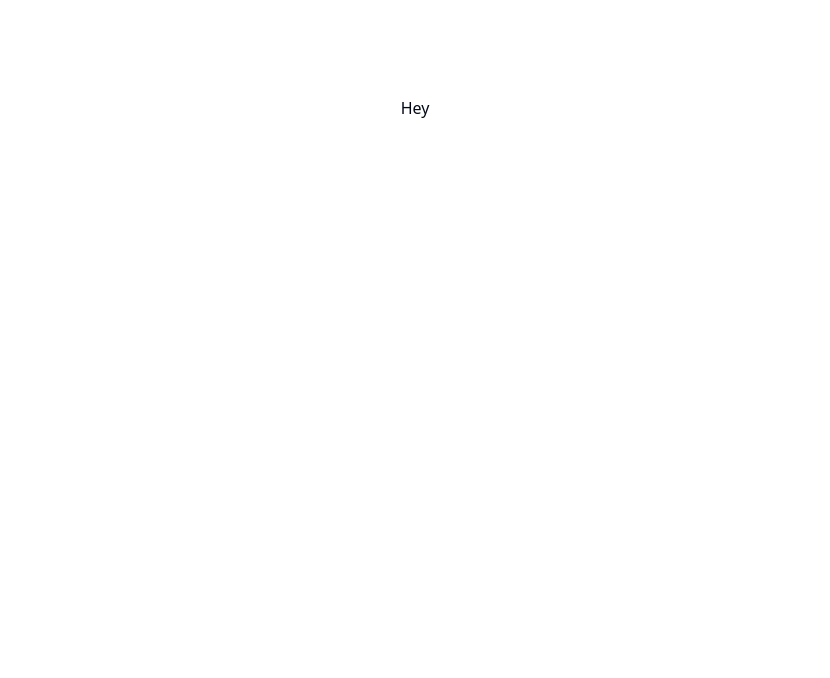
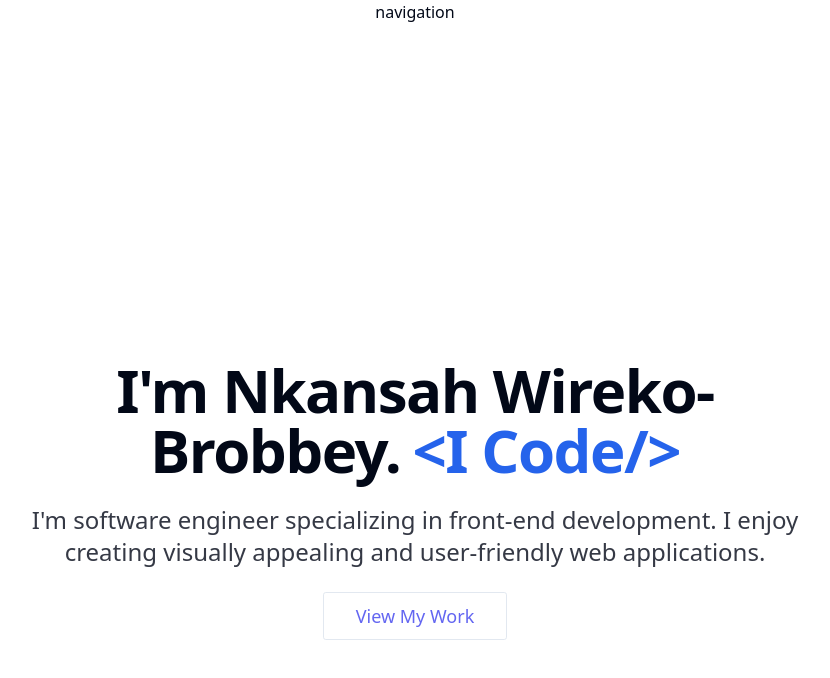
Before and after one commit to nkansah-wireko-brobbey/my-portfolio, a Next.js app: page / in a window 1280 px wide. Shown: the top 678 px of the page, without its empty margins (225-1055 px from the left). Built offline with nearby package versions, Linux system fonts and the light colour scheme.

Commit message:
feat: Add banner component for homepage

```diff
--- a/app/page.tsx
+++ b/app/page.tsx
@@ -1,9 +1,13 @@
 import Image from "next/image";
+import Navigation from "@/components/navigation";
+import Banner from "@/components/banner";
+
 
 export default function Home() {
   return (
-    <main className="flex min-h-screen flex-col items-center justify-between p-24">
-     Hey
+    <main className="flex min-h-screen flex-col items-center justify-between">
+     <Navigation/>
+     <Banner />
     </main>
   );
 }
--- /dev/null
+++ b/components/banner.tsx
@@ -0,0 +1,30 @@
+
+import Link from 'next/link'
+
+const Banner = () => {
+  return (
+    <section className="w-full py-24 md:py-32 lg:py-40">
+      <div className="container px-4 md:px-6 text-center">
+        <div className="max-w-3xl mx-auto space-y-6">
+          <h1 className="text-3xl md:text-4xl lg:text-6xl font-bold tracking-tight">
+            {"I'm Nkansah Wireko-Brobbey."}
+            <span className='text-primary ml-3'>{"<I Code/>"}</span>
+
+          </h1>
+          <p className="text-lg md:text-xl lg:text-2xl text-foreground/80">
+          {"I'm software engineer specializing in front-end development. I enjoy creating visually appealing and user-friendly web applications."}
+          </p>
+          <Link
+            href="#"
+            className="inline-flex items-center justify-center h-12 px-8 rounded-md bg-transparent border text-[#6366F1] font-medium text-lg transition-colors hover:bg-gray-200 focus:outline-none focus:ring-2 focus:ring-white focus:ring-offset-2 focus:ring-offset-[#6366F1]"
+            prefetch={false}
+          >
+            View My Work
+          </Link>
+        </div>
+      </div>
+    </section>
+  )
+}
+
+export default Banner
```
